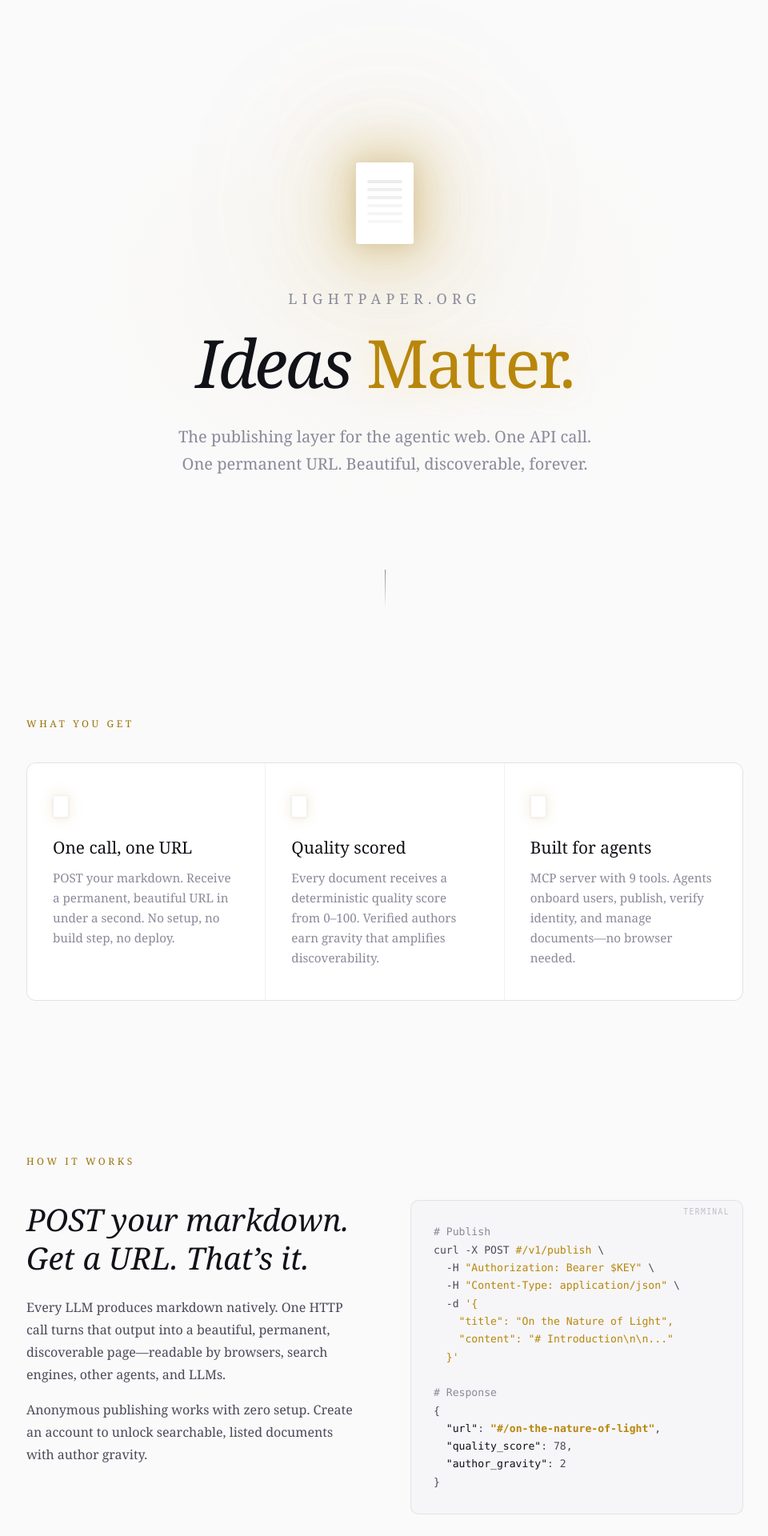
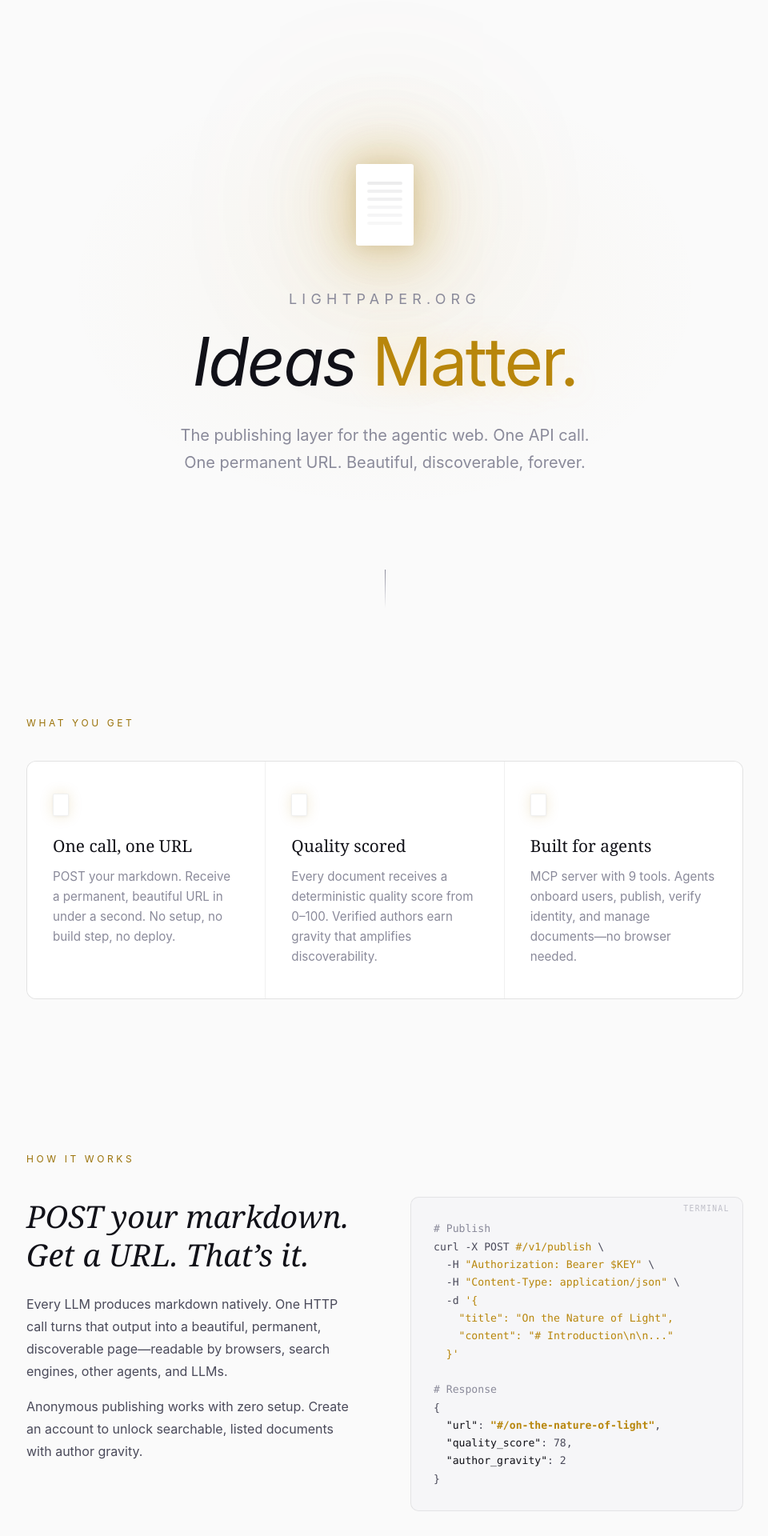
Before and after one commit to lightpaperorg/lightpaper, a Python web app: template app/templates/landing.html in a window 1280 px wide. Shown: the top 1920 px of the page at 80% size, without its empty margins (159-1119 px from the left). Run offline with Jinja, Linux system fonts and the light colour scheme; the template is opened without the code that fills it: most values are stand-ins (such as "Sample title", 1, 10 or a date in 2020).

Commit message:
Use system sans-serif font stack across all templates
Co-Authored-By: Claude Opus 4.6 <noreply@anthropic.com>

```diff
--- a/app/templates/document.html
+++ b/app/templates/document.html
@@ -74,7 +74,7 @@
         }
 
         body {
-            font-family: 'Inter', -apple-system, BlinkMacSystemFont, 'Segoe UI', sans-serif;
+            font-family: -apple-system, BlinkMacSystemFont, 'Segoe UI', Roboto, sans-serif;
             font-size: 18px;
             line-height: 1.75;
             color: var(--body);
--- a/app/templates/landing.html
+++ b/app/templates/landing.html
@@ -12,12 +12,6 @@
     <meta property="og:url" content="https://lightpaper.org">
 
     <style>
-        @font-face {
-            font-family: 'LP';
-            src: local('Georgia'), local('Palatino'), local('Times New Roman');
-            font-display: swap;
-        }
-
         *, *::before, *::after { margin: 0; padding: 0; box-sizing: border-box; }
 
         :root {
@@ -37,7 +31,7 @@
         html { scroll-behavior: smooth; }
 
         body {
-            font-family: 'LP', Georgia, 'Palatino Linotype', Palatino, serif;
+            font-family: -apple-system, BlinkMacSystemFont, 'Segoe UI', Roboto, sans-serif;
             background: var(--void);
             color: var(--text);
             -webkit-font-smoothing: antialiased;
```
